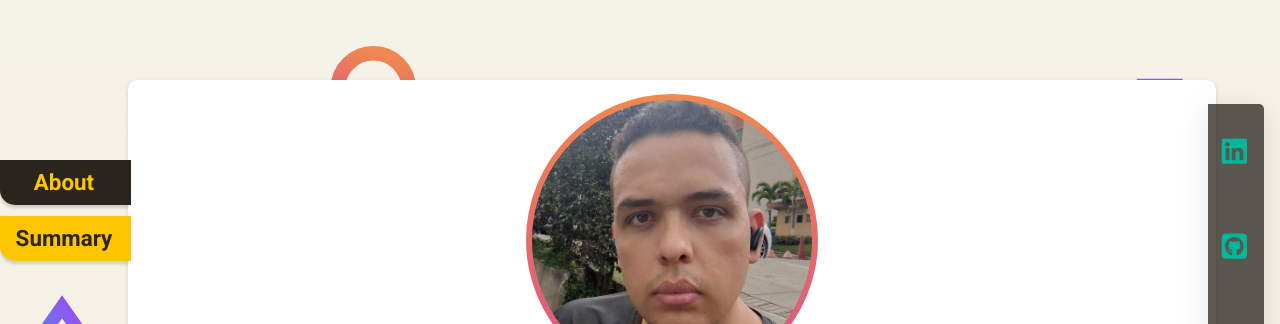
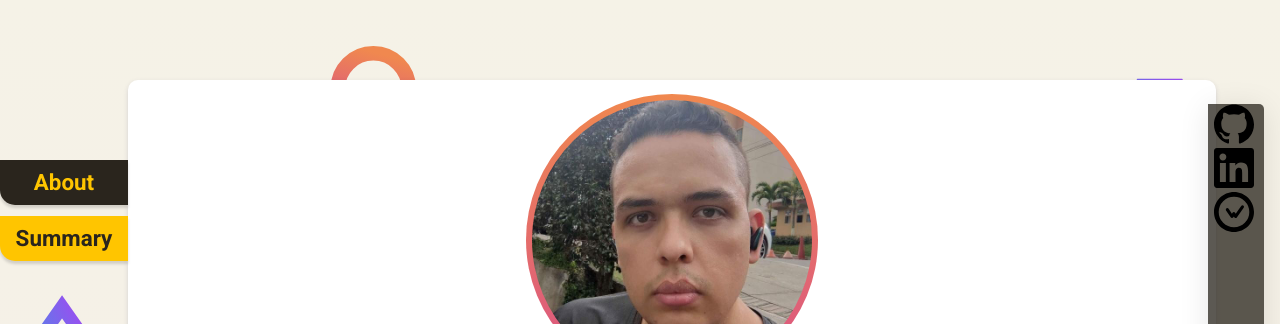
Before and after one commit to Tre3s-byte/Resume, a plain HTML site: page index.html in a window 1280 px wide. Shown: the top 324 px of the page. Drawn offline with Linux system fonts and the light colour scheme; a web font is replaced by a local one.

Commit message:
Font-awesome icons were replaced with SVG

```diff
--- a/index.html
+++ b/index.html
@@ -10,14 +10,16 @@
       <link
          href="https://fonts.googleapis.com/css2?family=Roboto:ital,wght@0,100;0,300;0,400;0,500;0,700;0,900;1,100;1,300;1,400;1,500;1,700;1,900&family=Sono:wght@200;300;400;500;600;700;800&display=swap"
          rel="stylesheet"
+         async
       />
       <script src="https://code.iconify.design/iconify-icon/1.0.1/iconify-icon.min.js"></script>
       <link rel="stylesheet" href="./styles/styles.css" />
       <title>.</title>
-      <script type="module" src="./scripts/script.js"></script>
+      <script type="module" src="./scripts/script.js" async></script>
       <script
          src="https://kit.fontawesome.com/ca65bea77e.js"
          crossorigin="anonymous"
+         async
       ></script>
 
       <!--<link rel="stylesheet" href="./styles/styles.css" />-->
@@ -27,11 +29,9 @@
          <ul class="header__list">
             <a href="#" class="header__link">
                <li class="header__list-item active">About</li>
-               <div class="header__list-item--slide active"></div>
             </a>
             <a href="#" class="header__link">
                <li class="header__list-item">Summary</li>
-               <div class="header__list-item--slide"></div>
             </a>
          </ul>
       </header>
@@ -282,25 +282,32 @@
       </main>
       <footer class="footer">
          <div class="footer--slide"></div>
-         <ul class="footer__list">
+         <div class="footer__icons-box">
+            <a href="https://github.com/KuraiPiero" class="footer__link">
+               <img
+                  src="./images/github.svg"
+                  alt="github icon"
+                  class="footer__icon"
+               />
+            </a>
             <a
                href="https://www.linkedin.com/in/alastar-blacksnow/"
                class="footer__link"
             >
-               <li class="fa-brands fa-linkedin footer__item"></li>
-            </a>
-            <a href="https://github.com/KuraiPiero" class="footer__link">
-               <li class="fa-brands fa-square-github footer__item"></li>
+               <img
+                  src="./images/linkedin.svg"
+                  alt="linkendin icon"
+                  class="footer__icon"
+               />
             </a>
             <a href="https://wakatime.com/@yoricoshik" class="footer__link">
-               <li>
-                  <iconify-icon
-                     class="footer__item"
-                     icon="simple-icons:wakatime"
-                  ></iconify-icon>
-               </li>
+               <img
+                  src="./images/wakatime.svg"
+                  alt=" wakat"
+                  class="footer__icon"
+               />
             </a>
-         </ul>
+         </div>
       </footer>
    </body>
 </html>
```
Also changed, not shown: images/github.svg (added), images/linkedin.svg (added), images/wakatime.svg (added).
